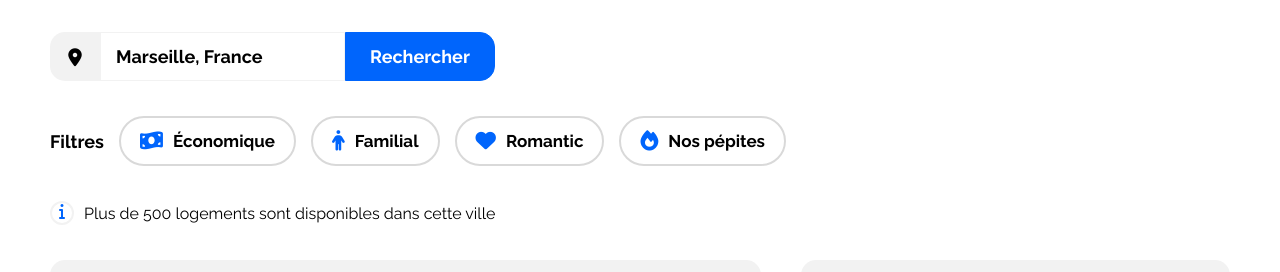
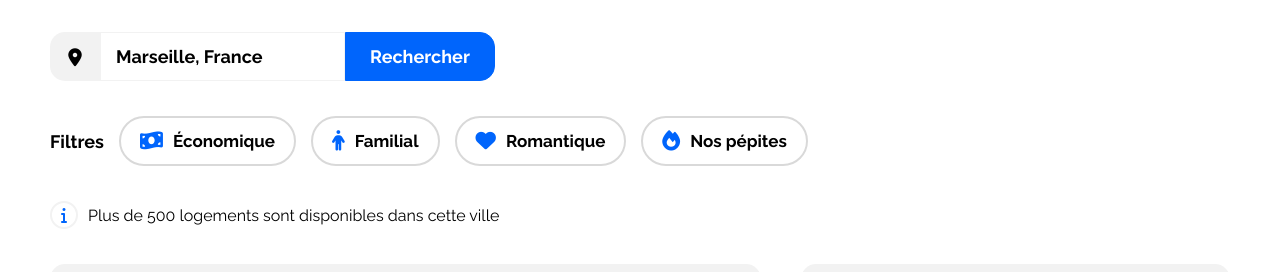
Before and after one commit to code9g/booki, a plain HTML site: page index.html in a window 1280 px wide. Shown: the part 165-437 px from the top of the page. Drawn offline with Linux system fonts and the light colour scheme.

Commit message:
Modification CSS (correction, optimisation, etc)

```diff
--- a/css/style.css
+++ b/css/style.css
@@ -52,6 +52,19 @@ button:hover {
 ***/
 .icon {
   color: var(--main-color);
+}
+
+.circle-info {
+  display: flex;
+
+  align-items: center;
+  justify-content: center;
+
+  border: 2px solid var(--main-bg-color);
+  border-radius: 50%;
+
+  width: 1.75em;
+  height: 1.75em;
 }
 
 .euro {
@@ -143,6 +156,7 @@ button:hover {
 
 /***
     En-tête du site
+    Contient le logo et le "menu"
 ***/
 .l-header {
   display: flex;
@@ -321,21 +335,8 @@ button:hover {
   gap: 10px;
 }
 
-.circle-info {
-  display: inline-block;
-
-  text-align: center;
-  line-height: 16px;
-
-  border: 2px solid var(--main-bg-color);
-  border-radius: 50%;
-
-  width: 24px;
-  height: 24px;
-}
-
 /***
-    Section: Hébergements & Populaires
+    Sections: Hébergements & Populaires
 ***/
 .offers-main,
 .offers-sponsored {
@@ -430,22 +431,12 @@ button:hover {
   padding: 30px;
 }
 
-.activities .cards {
-  display: flex;
-  flex-wrap: wrap;
-
-  padding: 0;
-}
-
 .activities .card {
+  flex: 1;
   flex-direction: column;
-  flex: 1;
 }
 
 .activities .card-img {
-  flex-shrink: 0;
-  align-self: stretch;
-
   width: 100%;
   aspect-ratio: 297/380;
 
@@ -455,12 +446,12 @@ button:hover {
 }
 
 .activities .card-body {
-  align-self: stretch;
-
   padding: 20px 19px;
 }
 
-/* Pied de page du site */
+/***
+    Pied de page du site
+***/
 .l-footer {
   padding: 0 50px;
 }
@@ -495,7 +486,9 @@ button:hover {
   padding: 20px;
 }
 
-/**** Tablette ****/
+/****
+    Version Tablette
+****/
 @media (max-width: 1024px) {
   .offers-sponsored {
     flex-basis: 100%;
@@ -516,7 +509,9 @@ button:hover {
   }
 }
 
-/**** Mobile ****/
+/****
+    Version: Mobile
+****/
 @media (max-width: 768px) {
   .cards {
     gap: 15px;
--- a/index.html
+++ b/index.html
@@ -58,13 +58,12 @@
                             <div class="filter">
                                 <input class="input-filter" type="radio" name="filter" id="filter-romantic"><label
                                     class="label-filter" for="filter-romantic"><i class="icon fa-solid fa-heart"
-                                        aria-hidden="true"></i>Romantic</label>
+                                        aria-hidden="true"></i>Romantique</label>
                             </div>
                             <div class="filter">
                                 <input class="input-filter" type="radio" name="filter" id="filter-gold"><label
                                     class="label-filter" for="filter-gold"><i class="icon fa-solid fa-fire"
-                                        aria-hidden="true"></i>Nos
-                                    pépites</label>
+                                        aria-hidden="true"></i>Nos pépites</label>
                             </div>
                         </div>
                     </div>
```
